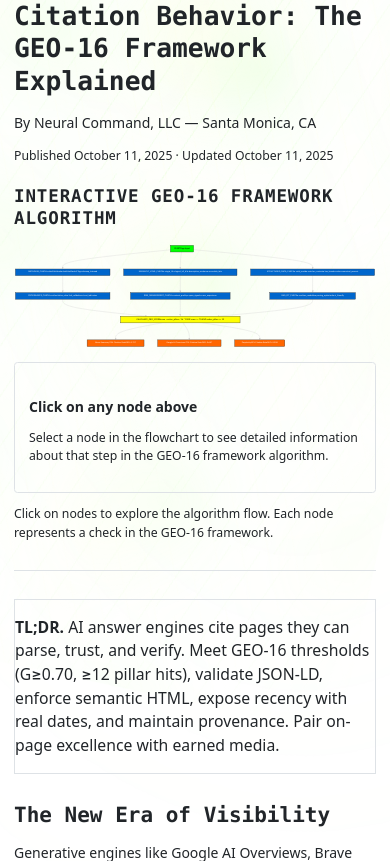
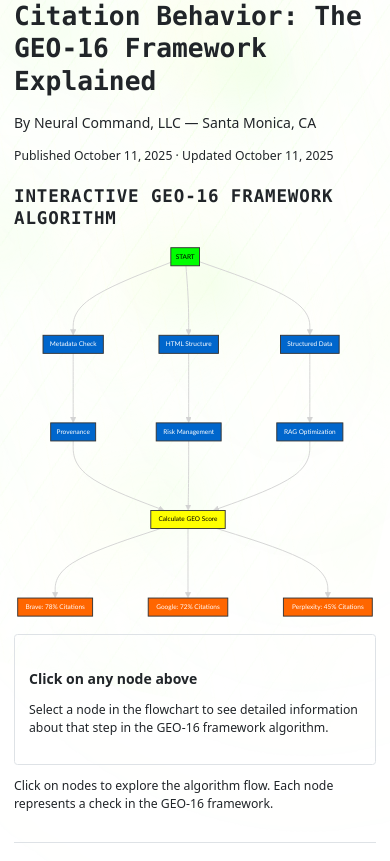
Before and after one commit to malwarescan/AIvisibility, a PHP site: page /insights/geo-16-framework in a window 390 px wide. Shown: the part 323-1184 px from the top of the page. Run offline with PHP 8.4, Linux system fonts and the light colour scheme; some libraries are stand-ins or nearby versions.

Commit message:
Simplify GEO-16 framework for better readability
- Simplify node labels to short, clear text (e.g., 'Metadata Check' instead of 'METADATA_CHECK<br/>• datePublished...')
- Increase nodeSpacing to 120 and rankSpacing to 150 for better spacing
- Increase fontSize to 18 for better readability
- Update responsive font sizes: 18px desktop, 16px tablet, 14px mobile
- Remove complex bullet points and technical jargon from labels
- Make the flowchart much easier to read and understand

```diff
--- a/pages/insights/geo-16-framework.php
+++ b/pages/insights/geo-16-framework.php
@@ -42,21 +42,21 @@ $cover_img = '/assets/geo16-cover.webp';
         <h3 class="text-xl font-semibold text-white mb-4">Interactive GEO-16 Framework Algorithm</h3>
         <div class="mermaid">
 flowchart TD
-    A["START<br/>Page Input"] --> B["METADATA_CHECK<br/>• datePublished<br/>• dateModified<br/>• ETag<br/>• sitemap_lastmod"]
-    A --> C["SEMANTIC_HTML_CHECK<br/>• single_h1<br/>• logical_h2_h3<br/>• descriptive_anchors<br/>• accessible_lists"]
-    A --> D["STRUCTURED_DATA_CHECK<br/>• valid_jsonld<br/>• matches_content<br/>• has_breadcrumbs<br/>• canonical_present"]
+    A["START"] --> B["Metadata Check"]
+    A --> C["HTML Structure"]
+    A --> D["Structured Data"]
 
-    B --> E["PROVENANCE_CHECK<br/>• authoritative_refs<br/>• link_validation<br/>• trust_indicators"]
-    C --> F["RISK_MANAGEMENT_CHECK<br/>• content_quality<br/>• spam_signals<br/>• user_experience"]
-    D --> G["RAG_FIT_CHECK<br/>• machine_readable<br/>• parsing_optimized<br/>• ai_friendly"]
+    B --> E["Provenance"]
+    C --> F["Risk Management"]
+    D --> G["RAG Optimization"]
 
-    E --> H["CALCULATE_GEO_SCORE<br/>score = active_pillars / 16 * 100<br/>IF score >= 70 AND active_pillars >= 12"]
+    E --> H["Calculate GEO Score"]
     F --> H
     G --> H
 
-    H --> I["Brave Summary<br/>78% Citation Rate<br/>GEO: 0.727"]
-    H --> J["Google AI Overviews<br/>72% Citation Rate<br/>GEO: 0.687"]
-    H --> K["Perplexity<br/>45% Citation Rate<br/>GEO: 0.300"]
+    H --> I["Brave: 78% Citations"]
+    H --> J["Google: 72% Citations"]
+    H --> K["Perplexity: 45% Citations"]
 
     classDef startNode fill:#00ff00,stroke:#333,stroke-width:2px,color:#000
     classDef checkNode fill:#0066cc,stroke:#333,stroke-width:2px,color:#fff
@@ -252,21 +252,21 @@ $GLOBALS['serviceSchemas'] = $serviceSchemas;
   .mermaid svg {
     width: 100% !important;
     max-width: 100% !important;
-    font-size: 16px !important;
+    font-size: 18px !important;
   }
 }
 @media (max-width: 768px) {
   .mermaid svg {
     width: 100% !important;
     max-width: 100% !important;
-    font-size: 14px !important;
+    font-size: 16px !important;
   }
 }
 @media (max-width: 480px) {
   .mermaid svg {
     width: 100% !important;
     max-width: 100% !important;
-    font-size: 12px !important;
+    font-size: 14px !important;
   }
 }
 </style>
@@ -283,13 +283,13 @@ document.addEventListener('DOMContentLoaded', function() {
       useMaxWidth: true,
       htmlLabels: true,
       curve: 'basis',
-      nodeSpacing: 80,
-      rankSpacing: 100
+      nodeSpacing: 120,
+      rankSpacing: 150
     },
     securityLevel: 'loose',
     maxTextSize: 30000,
     maxEdges: 1000,
-    fontSize: 16
+    fontSize: 18
   });
 
   // Render the diagram and then add interactivity
```
